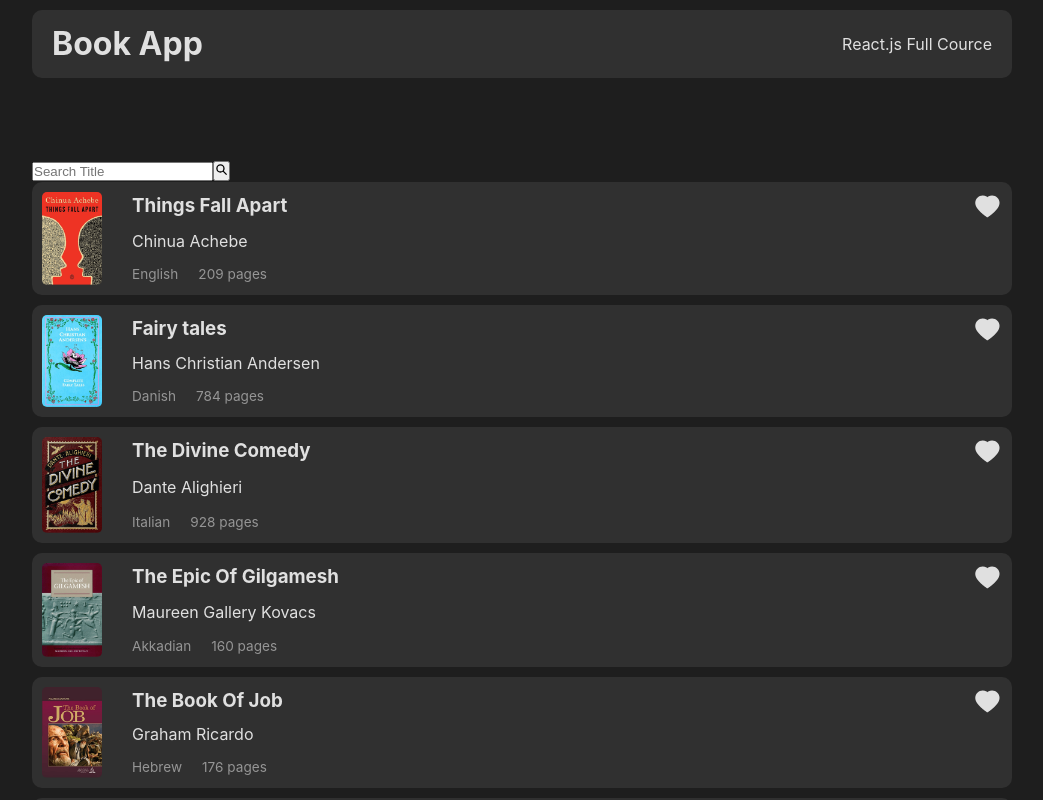
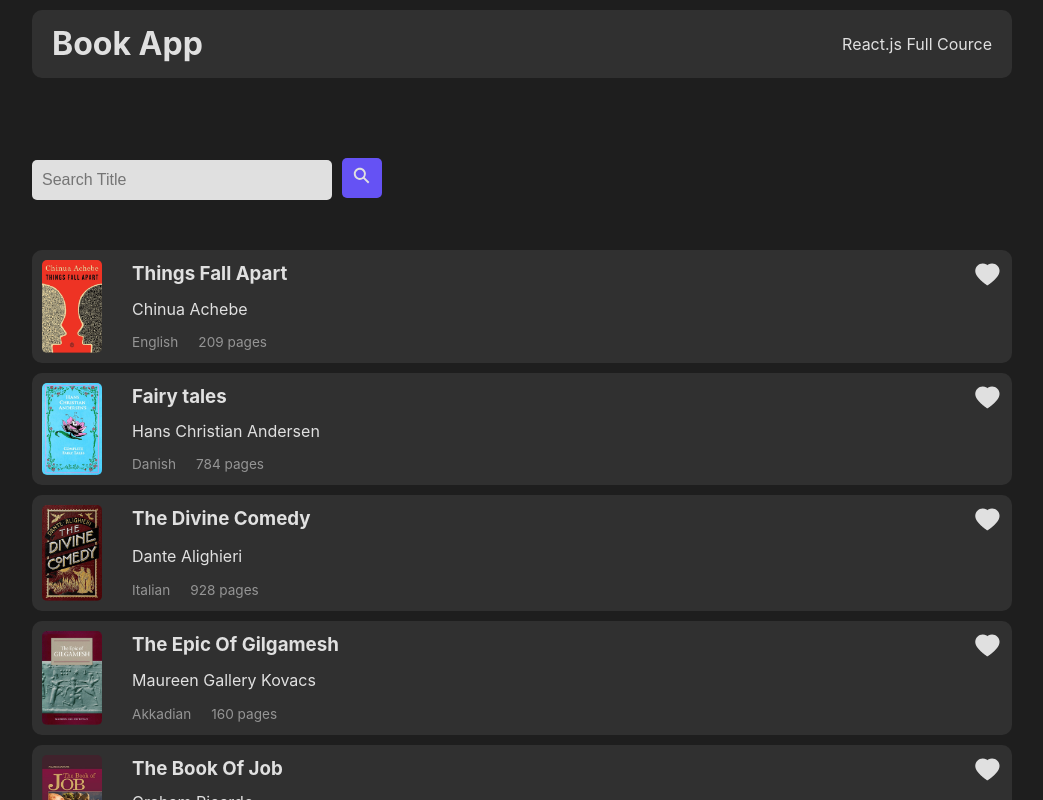
Before and after one commit to golestan-azam/rjs-book-app-files, a React (Vite) app: page / in a window 1280 px wide. Shown: the top 800 px of the page, without its empty margins (118-1161 px from the left). Built offline with nearby package versions, Linux system fonts and the light colour scheme.

Commit message:
Added Css to SearchBox

```diff
--- a/src/components/SearchBox.jsx
+++ b/src/components/SearchBox.jsx
@@ -1,8 +1,10 @@
 import { IoSearchSharp } from "react-icons/io5";
+
+import styles from "./SearchBox.module.css";
 
 function SearchBox({ search, setSearch, searchHandler }) {
   return (
-    <div>
+    <div className={styles.search}>
       <input
         type="text"
         placeholder="Search Title"
--- /dev/null
+++ b/src/components/SearchBox.module.css
@@ -0,0 +1,29 @@
+.search {
+    margin-bottom: 50px;
+}
+
+.search input {
+    width: 300px;
+    height: 40px;
+    border: none;
+    border-radius: 5px;
+    padding: 10px;
+    margin-right: 10px;
+    font-size: 1rem;
+    background-color: #e0e0e0;
+}
+
+.search input:focus {
+    outline: none;
+}
+
+.search button {
+    width: 40px;
+    height: 40px;
+    border: none;
+    border-radius: 5px;
+    font-size: 1.2rem;
+    background-color: #6552f4;
+    color: #e0e0e0;
+    cursor: pointer;
+}
```
